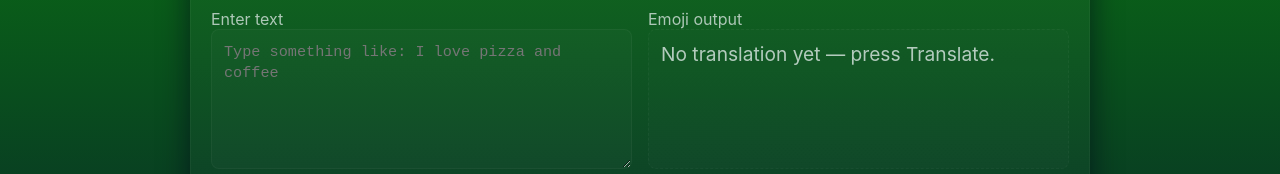
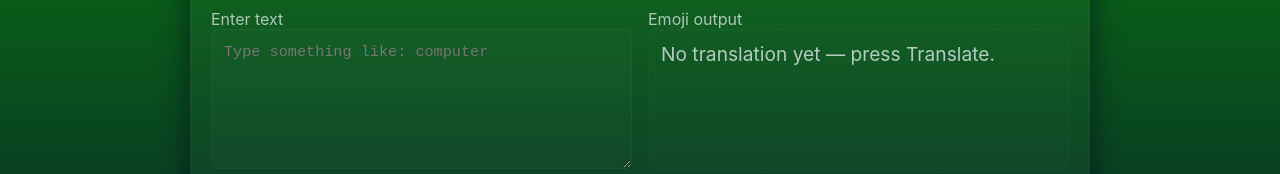
Before and after one commit to SylviaMalala/emoji-web, a website: page index.html in a window 1280 px wide. Shown: the part 310-484 px from the top of the page. Drawn offline with Linux system fonts and the light colour scheme; no server answers.

Commit message:
placeholder message

```diff
--- a/index.html
+++ b/index.html
@@ -18,7 +18,7 @@
     <section class="grid">
       <div>
         <label for="inputText" class="muted">Enter text</label>
-        <textarea id="inputText" placeholder="Type something like: I love pizza and coffee"></textarea>
+        <textarea id="inputText" placeholder="Type something like: computer"></textarea>
 
         <div class="controls">
           <button id="translateBtn" type="button">Translate →</button>
```
